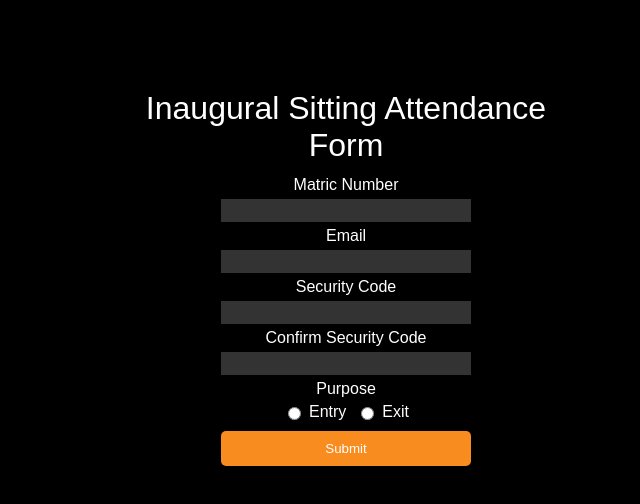
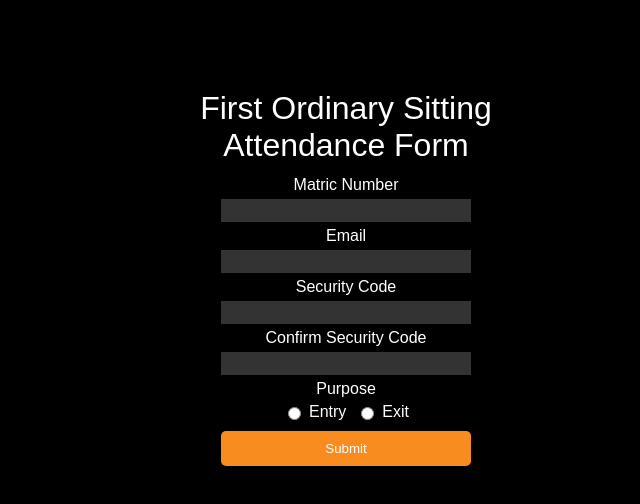
Before and after one commit to srcunibadan/Council-Attendance, a plain HTML site: page index.html in a window 1280 px wide. Shown: the part 120-624 px from the top of the page, without its empty margins (294-934 px from the left). Drawn offline with Linux system fonts and the light colour scheme.

Commit message:
Update index.html

```diff
--- a/index.html
+++ b/index.html
@@ -11,7 +11,7 @@
     <div class="background">
         <img src="11th Assembly Letter Head" alt="Campaign Image Background">
     </div>
-    <div class="form-header">Inaugural Sitting Attendance Form</div>
+    <div class="form-header">First Ordinary Sitting Attendance Form</div>
     <div class="form-container">
         <form id="attendanceForm" action="https://docs.google.com/forms/d/e/1FAIpQLSfGKmAf5N1OB-eLEyZ0mfS6jbM1m6QAY75xeZgp-1gsSn8EQg/formResponse">
             <div class="form-group">
```
